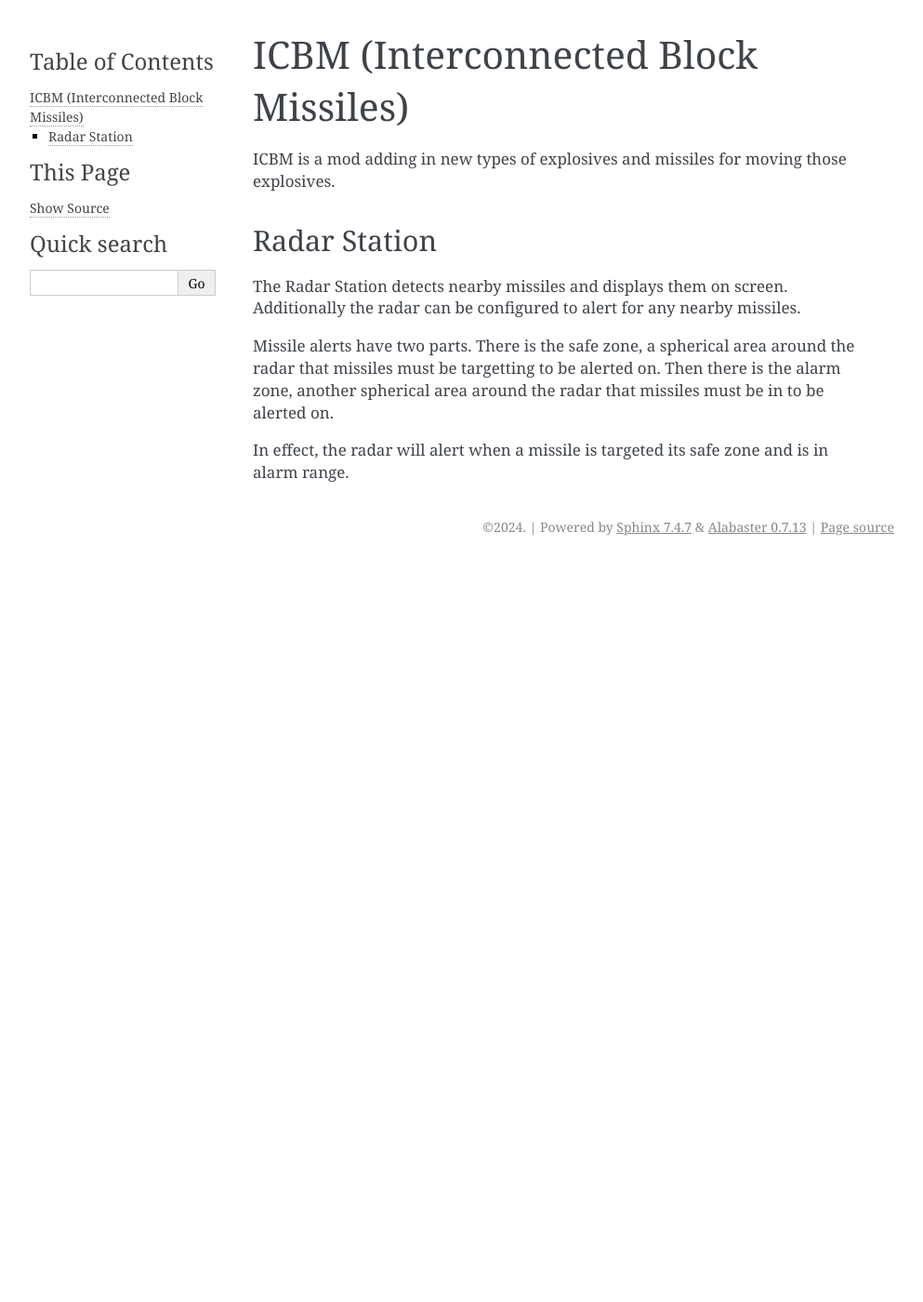
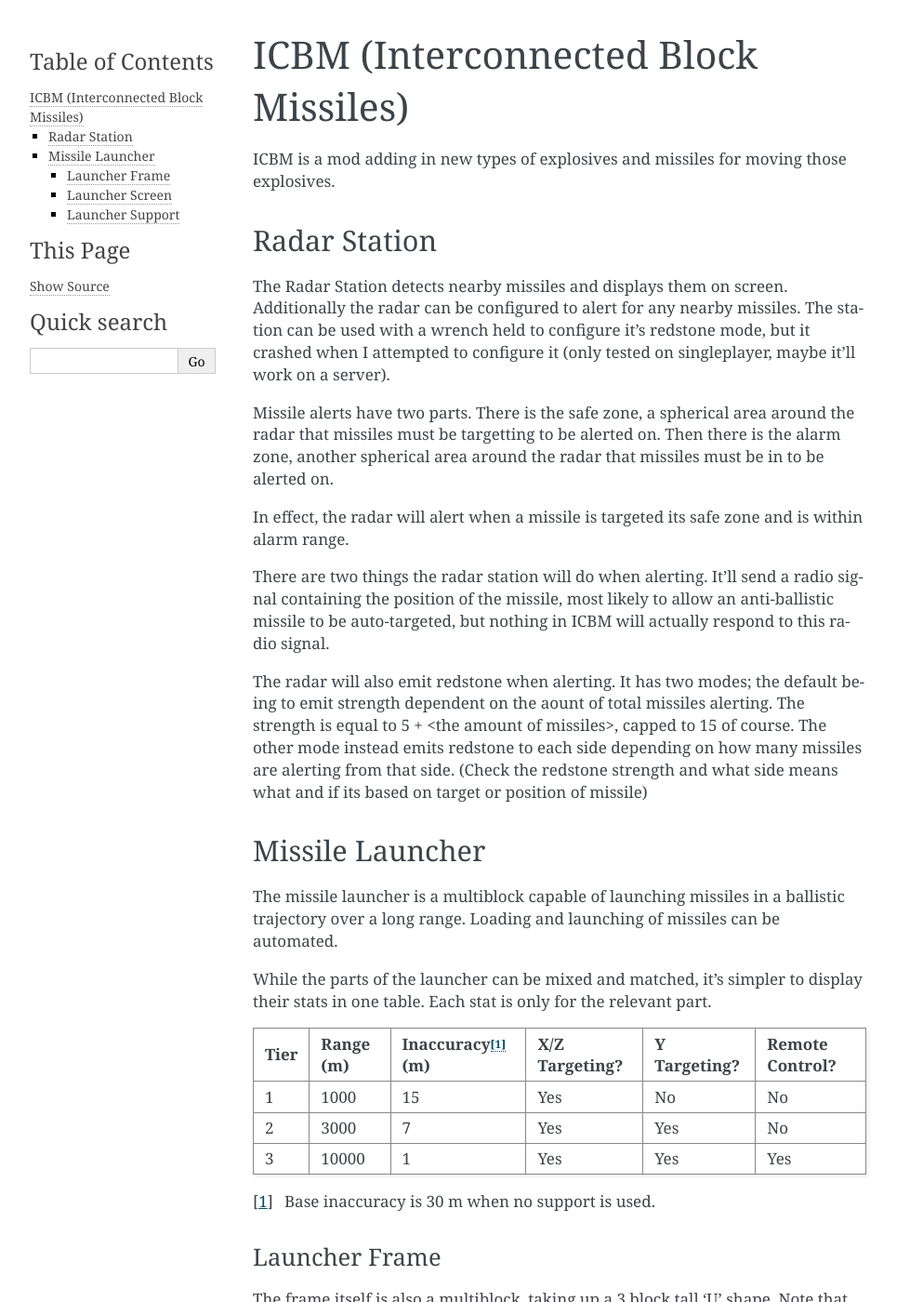
Before and after one commit to AE2-Enthusiast/arv-guide, a Sphinx documentation site: the page built from source/manual/icbm.rst, in a window 1280 px wide and 1400 px high. Shown: the whole window at 93% size, without its empty margins (148-1141 px from the left). Built offline with Sphinx 7.4.7, drawn with Linux system fonts in a browser that asks for light colours; some of the changed text lies outside the part shown.

Commit message:
Work on missile launcher manual

```diff
--- a/source/manual/icbm.rst
+++ b/source/manual/icbm.rst
@@ -9,7 +9,9 @@ Radar Station
 
 The Radar Station detects nearby missiles and displays them on
 screen. Additionally the radar can be configured to alert for any nearby
-missiles.
+missiles. The station can be used with a wrench held to configure it's redstone
+mode, but it crashed when I attempted to configure it (only tested on
+singleplayer, maybe it'll work on a server).
 
 Missile alerts have two parts. There is the safe zone, a spherical area around
 the radar that missiles must be targetting to be alerted on. Then there is the
@@ -17,4 +19,65 @@ alarm zone, another spherical area around the radar that missiles must be in to
 be alerted on.
 
 In effect, the radar will alert when a missile is targeted its safe zone and is
-in alarm range.
+within alarm range.
+
+There are two things the radar station will do when alerting. It'll send a radio
+signal containing the position of the missile, most likely to allow an
+anti-ballistic missile to be auto-targeted, but nothing in ICBM will actually
+respond to this radio signal.
+
+The radar will also emit redstone when alerting. It has two modes; the default
+being to emit strength dependent on the aount of total missiles alerting. The
+strength is equal to 5 + <the amount of missiles>, capped to 15 of course. The
+other mode instead emits redstone to each side depending on how many missiles
+are alerting from that side. (Check the redstone strength and what side means
+what and if its based on target or position of missile)
+
+Missile Launcher
+----------------
+The missile launcher is a multiblock capable of launching missiles in a
+ballistic trajectory over a long range. Loading and launching of missiles can be
+automated.
+
+While the parts of the launcher can be mixed and matched, it's simpler to
+display their stats in one table. Each stat is only for the relevant part.
+
++------+-----------+----------------------+----------------+--------------+-----------------+
+| Tier | Range (m) | Inaccuracy\ [#]_ (m) | X/Z Targeting? | Y Targeting? | Remote Control? |
++======+===========+======================+================+==============+=================+
+|  1   |   1000    |          15          |      Yes       |      No      |       No        |
++------+-----------+----------------------+----------------+--------------+-----------------+
+|  2   |   3000    |          7           |      Yes       |     Yes      |       No        |
++------+-----------+----------------------+----------------+--------------+-----------------+
+|  3   |   10000   |          1           |      Yes       |     Yes      |       Yes       |
++------+-----------+----------------------+----------------+--------------+-----------------+
+
+.. [#] Base inaccuracy is 30 m when no support is used.
+
+
+Launcher Frame
+.................
+
+The frame itself is also a multiblock, taking up a 3 block tall 'U' shape. Note
+that the frame is a little janky and can place itself rotated and delete
+nearby blocks. The frame determines the range of the missile launcher. The
+platform is also where missiles are put in manually or via automation.
+
+Launcher Screen
+...............
+
+The screen determines the targetting abilities and power consumption of the
+launcher. It also is the power input for the launcher and can be given a
+redstone signal to launch the missile at the current target. Only the tier 3
+screen can be remotely activated via radio items like the remote detonator.
+
+A missile can be immedietely launched by using a redstone dust on the screen or the
+screen will check for a redstone signal every 100 ticks (5 seconds) and launch
+if its indirectly powered.
+
+Launcher Support
+................
+
+The support determines the inaccuracy of the launcher. It also is a multiblock
+taking up a 3 block tall pillar. The support is not necessary for the launcher
+to form, without it the inaccuracy is 30 m.
```
Also changed, not shown: 1 other file.
